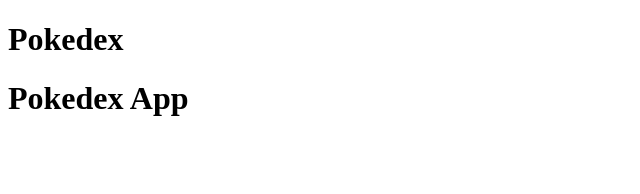
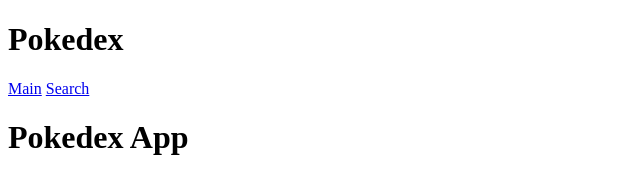
Before and after one commit to mgradob/pokedex-angular, a website: page index.html in a window 1280 px wide. Shown: the whole page, without its empty margins (0-640 px from the left). Drawn offline with nearby package versions, Linux system fonts and the light colour scheme; some packages are replaced by stand-ins of ours.

Commit message:
Add Links to Show Routers

```diff
--- a/index.html
+++ b/index.html
@@ -18,6 +18,8 @@
 <body>
 
     <h1>Pokedex</h1>
+    <a href="#/">Main</a>
+    <a href="#search">Search</a>
 
     <div ng-view></div>
 
```
